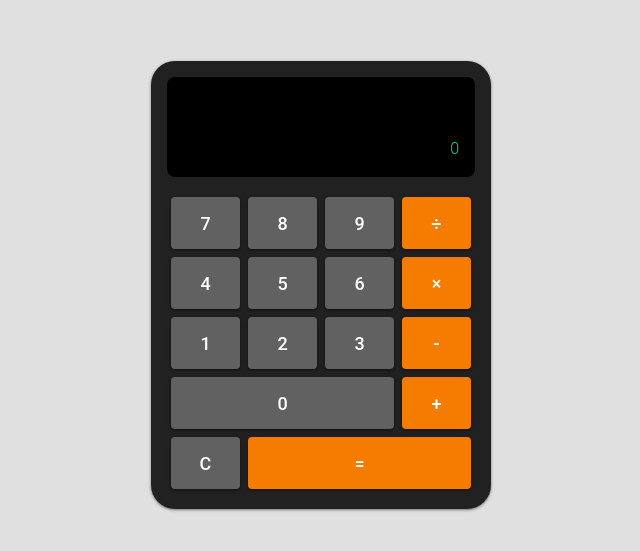
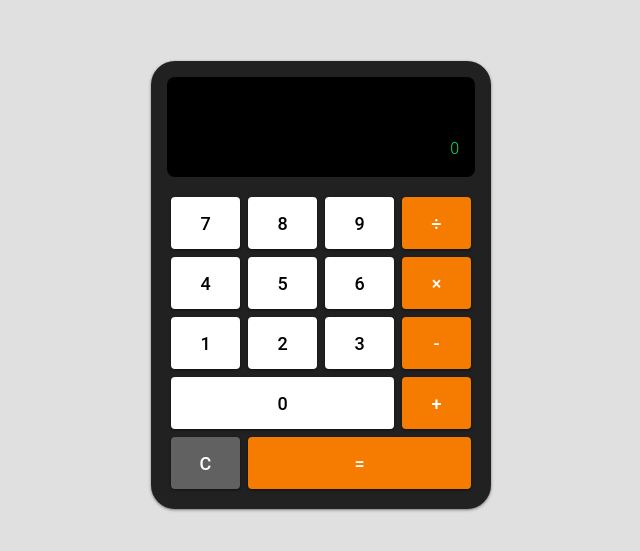
Before and after one commit to shoaibalirts/lommeregner, a Vue app: page / in a window 1280 px wide. Shown: the part 115-666 px from the top of the page, without its empty margins (319-959 px from the left). Built offline with nearby package versions, Linux system fonts and the light colour scheme.

Commit message:
completed

```diff
--- a/src/components/TheCalculator.vue
+++ b/src/components/TheCalculator.vue
@@ -19,29 +19,17 @@
 
         <v-row no-gutters>
           <v-col cols="3" class="pa-1"
-            ><v-btn
-              block
-              size="x-large"
-              color="grey-darken-2"
-              @click="append('7')"
+            ><v-btn block size="x-large" color="white" @click="append('7')"
               >7</v-btn
             ></v-col
           >
           <v-col cols="3" class="pa-1"
-            ><v-btn
-              block
-              size="x-large"
-              color="grey-darken-2"
-              @click="append('8')"
+            ><v-btn block size="x-large" color="white" @click="append('8')"
               >8</v-btn
             ></v-col
           >
           <v-col cols="3" class="pa-1"
-            ><v-btn
-              block
-              size="x-large"
-              color="grey-darken-2"
-              @click="append('9')"
+            ><v-btn block size="x-large" color="white" @click="append('9')"
               >9</v-btn
             ></v-col
           >
@@ -57,29 +45,17 @@
           </v-col>
 
           <v-col cols="3" class="pa-1"
-            ><v-btn
-              block
-              size="x-large"
-              color="grey-darken-2"
-              @click="append('4')"
+            ><v-btn block size="x-large" color="white" @click="append('4')"
               >4</v-btn
             ></v-col
           >
           <v-col cols="3" class="pa-1"
-            ><v-btn
-              block
-              size="x-large"
-              color="grey-darken-2"
-              @click="append('5')"
+            ><v-btn block size="x-large" color="white" @click="append('5')"
               >5</v-btn
             ></v-col
           >
           <v-col cols="3" class="pa-1"
-            ><v-btn
-              block
-              size="x-large"
-              color="grey-darken-2"
-              @click="append('6')"
+            ><v-btn block size="x-large" color="white" @click="append('6')"
               >6</v-btn
             ></v-col
           >
@@ -94,29 +70,17 @@
           </v-col>
 
           <v-col cols="3" class="pa-1"
-            ><v-btn
-              block
-              size="x-large"
-              color="grey-darken-2"
-              @click="append('1')"
+            ><v-btn block size="x-large" color="white" @click="append('1')"
               >1</v-btn
             ></v-col
           >
           <v-col cols="3" class="pa-1"
-            ><v-btn
-              block
-              size="x-large"
-              color="grey-darken-2"
-              @click="append('2')"
+            ><v-btn block size="x-large" color="white" @click="append('2')"
               >2</v-btn
             ></v-col
           >
           <v-col cols="3" class="pa-1"
-            ><v-btn
-              block
-              size="x-large"
-              color="grey-darken-2"
-              @click="append('3')"
+            ><v-btn block size="x-large" color="white" @click="append('3')"
               >3</v-btn
             ></v-col
           >
@@ -131,11 +95,7 @@
           </v-col>
 
           <v-col cols="9" class="pa-1">
-            <v-btn
-              block
-              size="x-large"
-              color="grey-darken-2"
-              @click="append('0')"
+            <v-btn block size="x-large" color="white" @click="append('0')"
               >0</v-btn
             >
           </v-col>
```
